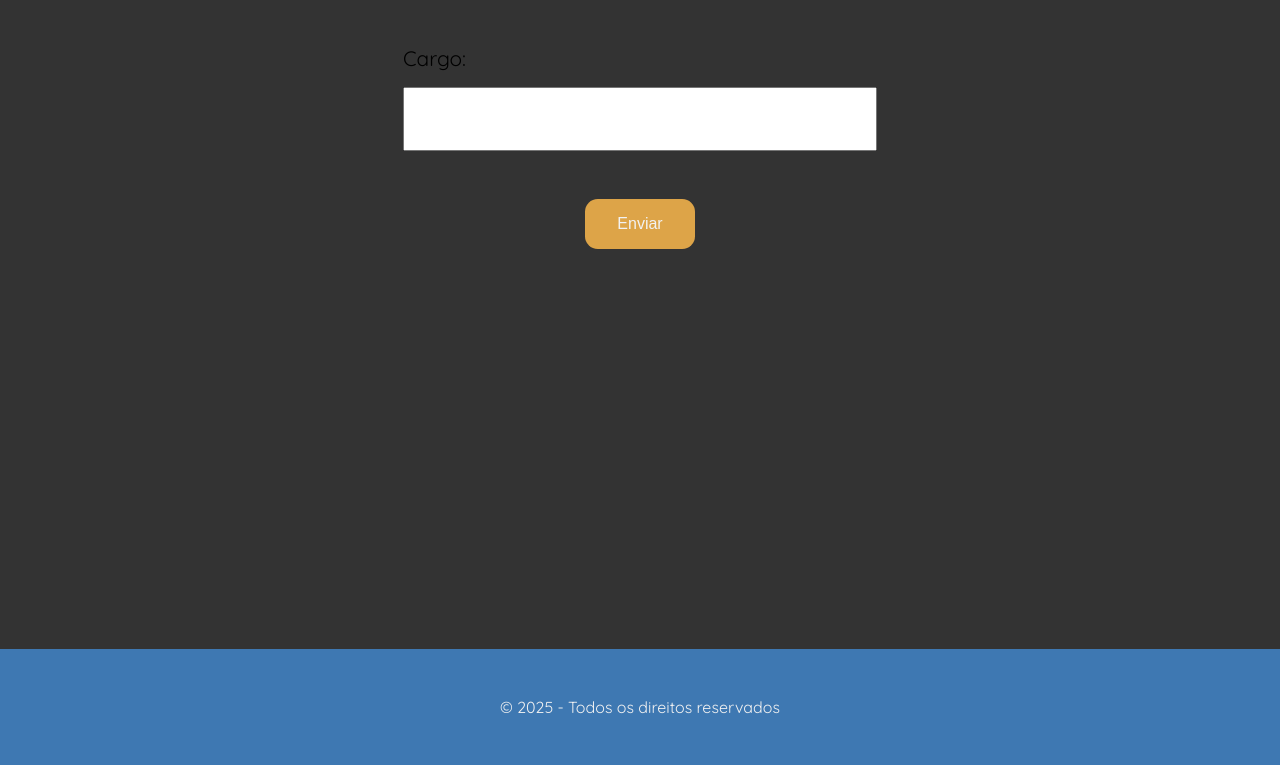
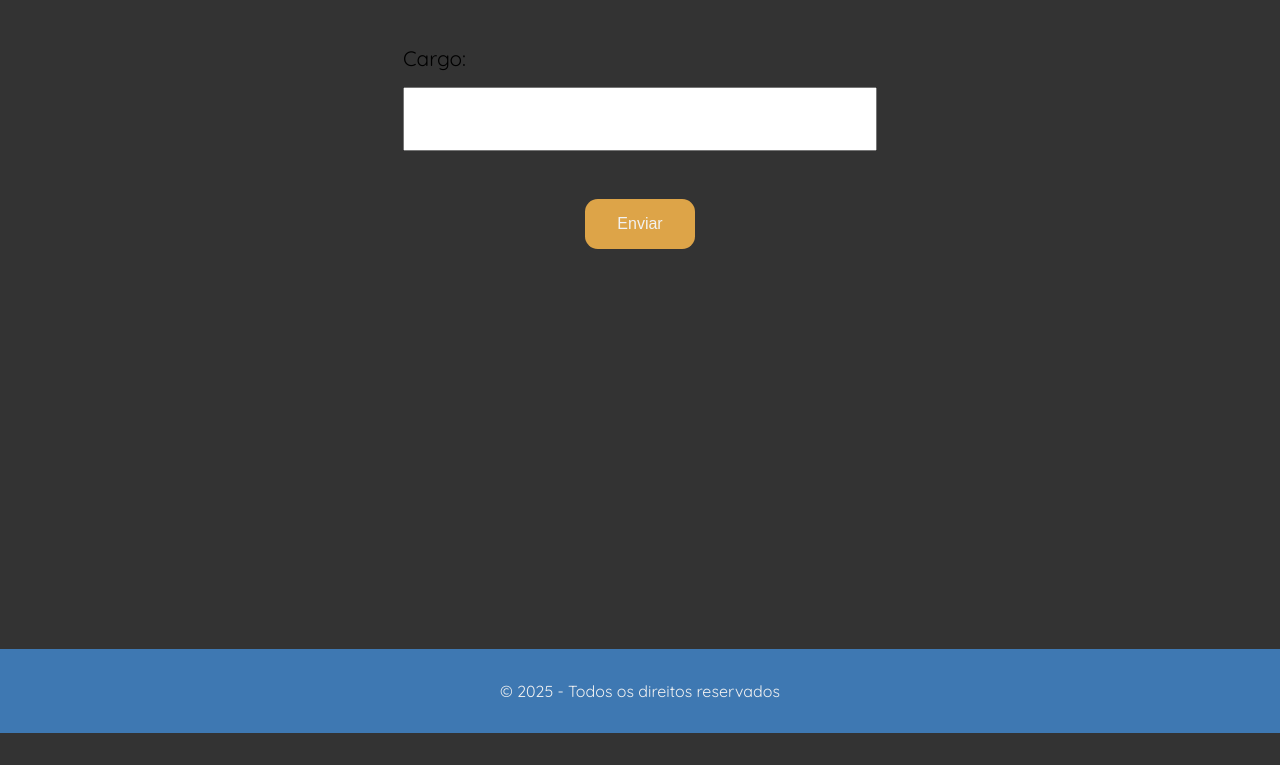
Before and after one commit to guilherme-messias/validador-de-contratos, a website with bundled scripts: page clients/company-1/index.html in a window 1280 px wide. Shown: the part 698-1463 px from the top of the page. After the commit the page ends 1431 px from the top, so only its background shows below. Built offline with nearby package versions, Linux system fonts and the light colour scheme.

Commit message:
ajusta paddings e margens do rodapé para telas maiores e atualiza comentário no estilo principal

```diff
--- a/sass/layout/_footer.scss
+++ b/sass/layout/_footer.scss
@@ -4,21 +4,19 @@ footer {
   min-height: 1.8vh;
   background-color: $primary-color;
   color: $secondary-color;
-  padding: 2.5rem;
-  margin: 2rem 0 0 0;
+  padding: 2rem;
+  margin: 5rem 0 0 0;
   text-align: center;
 }
 
 @media (min-width: 768px) {
   footer {
-    padding: 5rem;
     margin: 8rem 0 0 0;
   }
 }
 
 @media (min-width: 1024px) {
   footer {
-    padding: 3rem;
     margin: 10rem 0 0 0;
   }
 }
--- a/sass/layout/_main.scss
+++ b/sass/layout/_main.scss
@@ -152,8 +152,7 @@ input {
       margin: 1rem;
     }
   }
-
-  // todo: estilizar segunda pagina
+  // todo: tirar espaçamento do footer
 }
 
 // todo: estilizar modo escuro
```
Also changed, not shown: css/style.css, 1 other file.
